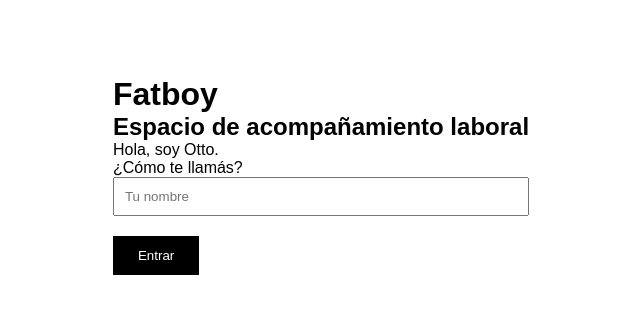
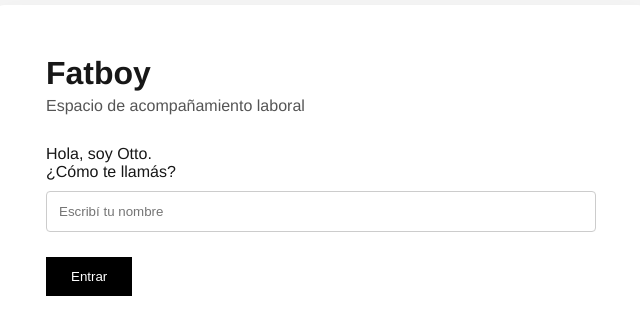
Before and after one commit to micagg282-blip/fatboy, a Next.js app: page / in a window 1280 px wide. Shown: the part 225-560 px from the top of the page, without its empty margins (319-959 px from the left). Built offline with nearby package versions, Linux system fonts and the light colour scheme.

Commit message:
diseño visual de fatboy

```diff
--- a/pages/index.js
+++ b/pages/index.js
@@ -8,29 +8,45 @@ export default function Home() {
     <main
       style={{
         minHeight: "100vh",
-        backgroundColor: "#ffffff",
-        color: "#000",
-        fontFamily: "Arial, sans-serif",
-        padding: "60px 40px",
+        backgroundColor: "#f5f5f5",
         display: "flex",
         justifyContent: "center",
         alignItems: "center",
+        fontFamily: "Helvetica, Arial, sans-serif",
+      }}
+    >
+      <div
+        style={{
+          background: "#fff",
+          padding: "50px",
+          borderRadius: "8px",
+          width: "100%",
+          maxWidth: "650px",
+          boxShadow: "0 10px 30px rgba(0,0,0,0.05)",
         }}
       >
         {paso === 1 && (
-        <div style={{ maxWidth: "500px" }}>
-          <h1>Fatboy</h1>
-          <h2>Espacio de acompañamiento laboral</h2>
+          <>
+            <h1 style={{ marginBottom: "5px" }}>Fatboy</h1>
+            <p style={{ marginBottom: "30px", color: "#555" }}>
+              Espacio de acompañamiento laboral
+            </p>
 
             <p>Hola, soy Otto.</p>
             <p>¿Cómo te llamás?</p>
 
             <input
-            type="text"
               value={nombre}
               onChange={(e) => setNombre(e.target.value)}
-            placeholder="Tu nombre"
-            style={{ padding: "10px", width: "100%", marginBottom: "20px" }}
+              placeholder="Escribí tu nombre"
+              style={{
+                width: "100%",
+                padding: "12px",
+                marginTop: "10px",
+                marginBottom: "25px",
+                border: "1px solid #ccc",
+                borderRadius: "4px",
+              }}
             />
 
             <button
@@ -38,78 +54,96 @@ export default function Home() {
               style={{
                 background: "#000",
                 color: "#fff",
+                border: "none",
                 padding: "12px 25px",
-              border: "none",
                 cursor: "pointer",
               }}
             >
               Entrar
             </button>
-        </div>
+          </>
         )}
 
         {paso === 2 && (
-        <div style={{ maxWidth: "700px" }}>
+          <>
             <h2>Hola {nombre}</h2>
 
-          <p>Tomate un momento para pensar cómo estás hoy en tu trabajo.</p>
+            <p style={{ marginTop: "20px" }}>
+              Tomate un momento para pensar cómo estás hoy en tu trabajo.
+            </p>
 
-          <textarea placeholder="¿Cómo te sentís actualmente?" style={{ width: "100%", height: "80px", marginTop: "15px" }} />
-          <textarea placeholder="¿Qué te gustaría mejorar?" style={{ width: "100%", height: "80px", marginTop: "15px" }} />
+            <textarea
+              placeholder="¿Cómo te sentís actualmente?"
+              style={textareaStyle}
+            />
+            <textarea
+              placeholder="¿Qué te gustaría mejorar?"
+              style={textareaStyle}
+            />
 
-          <button
-            onClick={() => setPaso(3)}
-            style={{ marginTop: "30px", background: "#000", color: "#fff", padding: "12px 25px", border: "none" }}
-          >
+            <button onClick={() => setPaso(3)} style={buttonStyle}>
               Continuar
             </button>
-        </div>
+          </>
         )}
 
         {paso === 3 && (
-        <div style={{ maxWidth: "700px" }}>
+          <>
             <h2>Comunicación y vínculos</h2>
 
-          <textarea placeholder="¿Cómo te comunicás con tu equipo?" style={{ width: "100%", height: "80px", marginTop: "15px" }} />
-          <textarea placeholder="¿Sentís que sos escuchado/a?" style={{ width: "100%", height: "80px", marginTop: "15px" }} />
+            <textarea
+              placeholder="¿Cómo es tu comunicación con el equipo?"
+              style={textareaStyle}
+            />
+            <textarea
+              placeholder="¿Sentís que sos escuchado/a?"
+              style={textareaStyle}
+            />
 
-          <button
-            onClick={() => setPaso(4)}
-            style={{ marginTop: "30px", background: "#000", color: "#fff", padding: "12px 25px", border: "none" }}
-          >
+            <button onClick={() => setPaso(4)} style={buttonStyle}>
               Continuar
             </button>
-        </div>
+          </>
         )}
 
         {paso === 4 && (
-        <div style={{ maxWidth: "700px" }}>
+          <>
             <h2>Compromiso personal</h2>
 
-          <p>
-            Este es un momento importante.
-            No se trata de exigirte, sino de elegir conscientemente.
-          </p>
-
             <textarea
-            placeholder="¿Qué podrías hacer vos para mejorar tu día a día laboral?"
-            style={{ width: "100%", height: "80px", marginTop: "15px" }}
+              placeholder="¿Qué podrías hacer para mejorar tu día laboral?"
+              style={textareaStyle}
+            />
+            <textarea
+              placeholder="¿Qué compromiso personal asumís?"
+              style={textareaStyle}
             />
 
-          <textarea
-            placeholder="¿Qué compromiso personal podés asumir?"
-            style={{ width: "100%", height: "80px", marginTop: "15px" }}
-          />
-
-          <p style={{ marginTop: "30px" }}>
-            Gracias por tomarte este tiempo.
+            <p style={{ marginTop: "30px", fontStyle: "italic" }}>
+              Gracias por tomarte este espacio.
+              <br />— Otto
             </p>
-
-          <p style={{ fontStyle: "italic", marginTop: "20px" }}>
-            — Otto
-          </p>
+          </>
+        )}
       </div>
-      )}
     </main>
   );
 }
+
+const textareaStyle = {
+  width: "100%",
+  height: "80px",
+  marginTop: "15px",
+  padding: "10px",
+  borderRadius: "4px",
+  border: "1px solid #ccc",
+};
+
+const buttonStyle = {
+  marginTop: "30px",
+  background: "#000",
+  color: "#fff",
+  padding: "12px 25px",
+  border: "none",
+  cursor: "pointer",
+};
```
Lines whose indentation alone changed are shown as unchanged.
